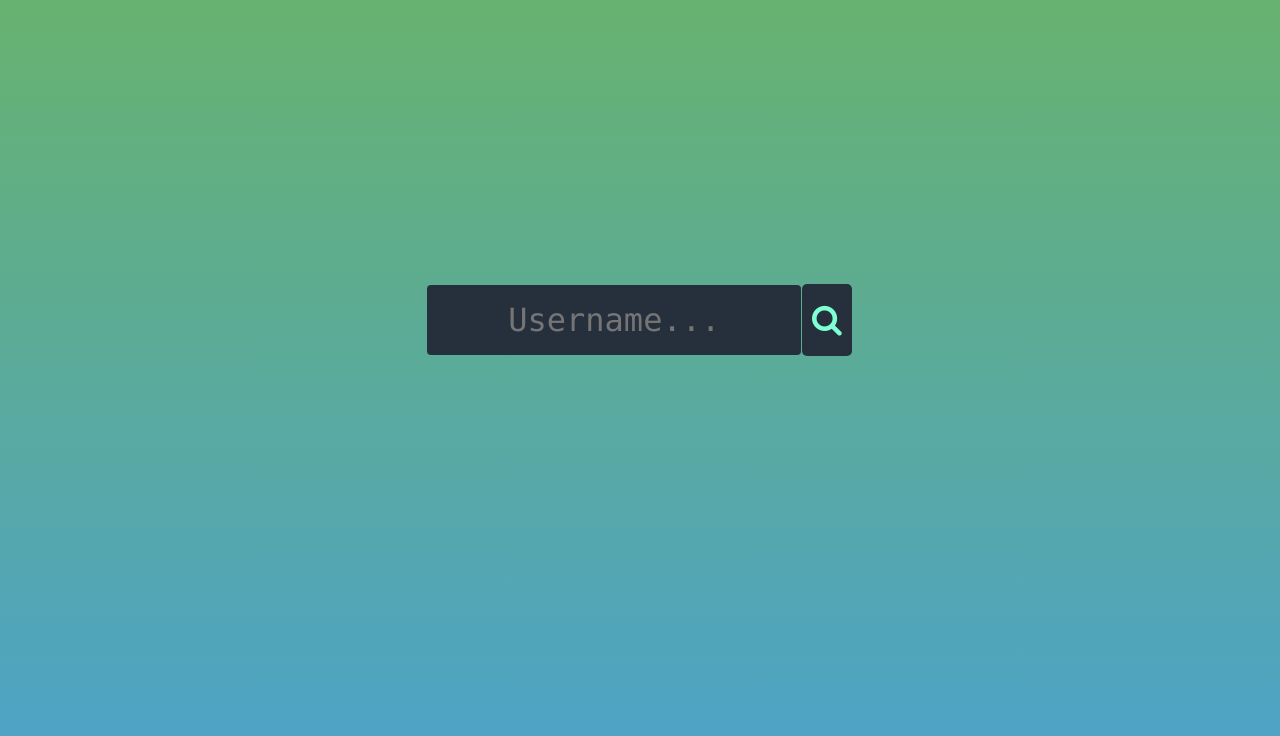
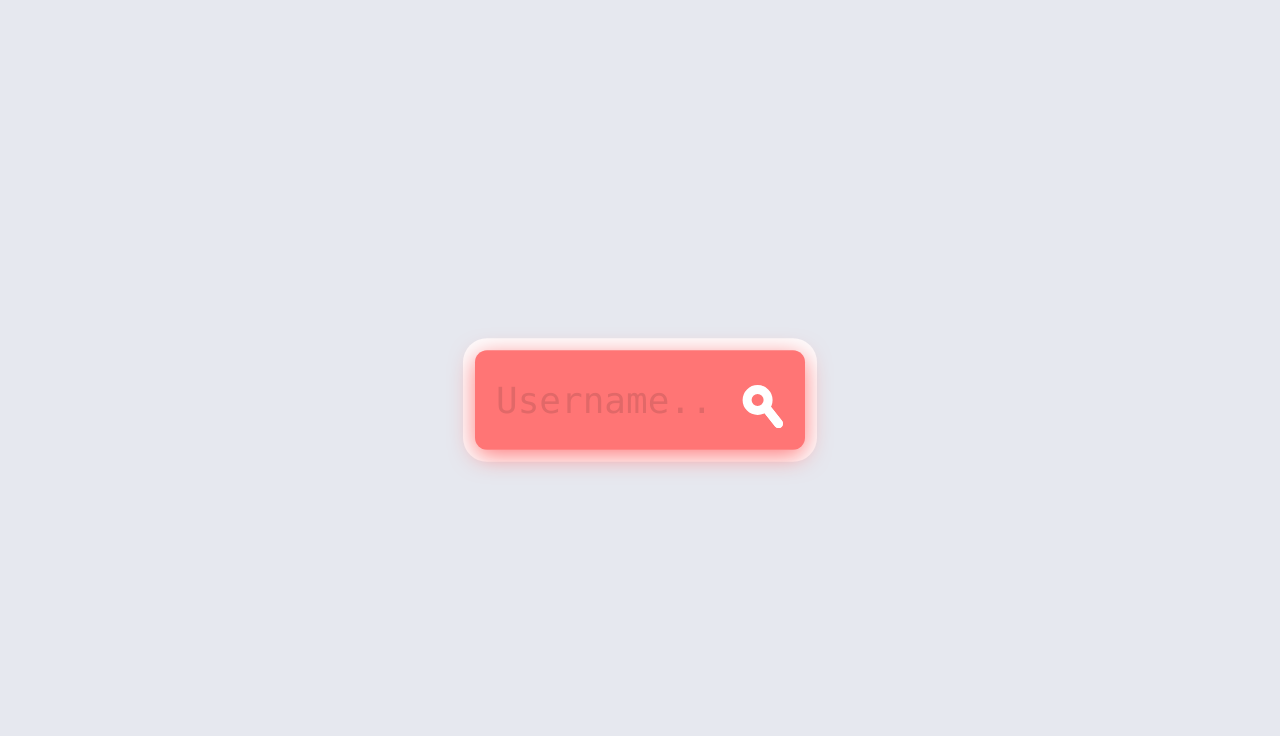
Before and after one commit to jonwk/github-dataviz, a Next.js app in the folder sample-app/: page / in a window 1280 px wide. Shown: the top 736 px of the page. Built offline with nearby package versions, Linux system fonts and the light colour scheme; a web font is replaced by a local one.

Commit message:
Changed main screen UI

```diff
--- a/sample-app/pages/index.js
+++ b/sample-app/pages/index.js
@@ -3,93 +3,262 @@ import Router from "next/router";
 import styled from "styled-components";
 import { helper, colors, fonts } from "../styles";
 
-
 const CenteredContainer = styled.div`
   ${helper.flexCenter};
-  // background-color: ${colors.black};
-  // background-image: linear-gradient(
-  //   ${colors.lightblue} 15%,
-  //   ${colors.orange} 10%,
-  //   ${colors.lightgreen} 90%
-  //  );
 
-  // background: #4b6cb7;  /* fallback for old browsers */
-  // background: -webkit-linear-gradient(to top, #182848, #4b6cb7);  /* Chrome 10-25, Safari 5.1-6 */
-  // background: linear-gradient(to top, #182848, #4b6cb7); /* W3C, IE 10+/ Edge, Firefox 16+, Chrome 26+, Opera 12+, Safari 7+ */
-
-  background: #67b26f; /* fallback for old browsers */
+  background: #4b6cb7; /* fallback for old browsers */
   background: -webkit-linear-gradient(
     to top,
-    #4ca2cd,
-    #67b26f
+    #182848,
+    #4b6cb7
   ); /* Chrome 10-25, Safari 5.1-6 */
   background: linear-gradient(
     to top,
-    #4ca2cd,
-    #67b26f
+    #182848,
+    #4b6cb7
   ); /* W3C, IE 10+/ Edge, Firefox 16+, Chrome 26+, Opera 12+, Safari 7+ */
 
-  color: ${colors.offWhite};
-  height: 100vh;
+  // background: #67b26f; /* fallback for old browsers */
+  // background: -webkit-linear-gradient(
+  //   to top,
+  //   #4ca2cd,
+  //   #67b26f
+  // ); /* Chrome 10-25, Safari 5.1-6 */
+  // background: linear-gradient(
+  //   to top,
+  //   #4ca2cd,
+  //   #67b26f
+  // ); /* W3C, IE 10+/ Edge, Firefox 16+, Chrome 26+, Opera 12+, Safari 7+ */
+
+  // color: ${colors.offWhite};
+  // height: 100vh;
+
+  // form {
+  //   height: 96px;
+  //   // background-color: transparent;
+  //   // border-radius: 5px;
+  //   // padding: 2rem;
+  //   // margin-bottom: 20vh;
+  //   // max-width: 600px;
+  //   // text-align: center;
+  //   // svg {
+  //   //   color: ${colors.blue};
+  //   // }
+
+  //   label {
+  //     display: block;
+  //     font-size: 2.5rem;
+  //     font-weight: 500;
+  //     margin: 2rem;
+  //   }
+  //
+  //
+  // input {
+  //   background-color: #26303c;
+  //   outline: 0;
+  //   border: 0;
+  //   display: inline-block;
+  //   border-radius: 0.25rem;
+  //   width: 76%;
+  //   max-width: 500px;
+  //   margin: 0 auto;
+  //   padding: 1rem;
+  //   color: ${colors.lightgreen};
+  //   font-family: ${fonts.mono};
+  //   font-size: 2rem;
+  //   font-weight: 400;
+  //   text-align: center;
+  // }
+
+  //   button[type="submit"] {
+  //     background-color: #26303c;
+  //     width: 10%;
+  //     min-width: 50px;
+  //     max-width: 500px;
+  //     color: ${colors.lightgreen};
+  //     // color: #5dad94;
+  //     font-size: 2rem;
+  //     font-weight: 400;
+  //     height: 4.5rem;
+  //     max-height: 250px;
+  //     margin: 0 0.775px;
+  //     filter: none;
+  //     border: 0 none;
+  //     cursor: pointer;
+  //     -webkit-border-radius: 5px;
+  //     border-radius: 5px;
+  //   }
+  // }
+
+  // .search-container button:hover {
+  //   opacity: 0.875;
+  //   color: #f0f;
+  //   // color: #51a5be;
+  //   // color:${colors.lightblue};
+  // }
+
+  * {
+    outline: none;
+  }
+
+  html,
+  body {
+    height: 100%;
+    min-height: 100%;
+  }
+
+  body {
+    margin: 0;
+    background-color: #ffd8d8;
+    background: #4b6cb7; /* fallback for old browsers */
+    background: -webkit-linear-gradient(
+      to top,
+      #182848,
+      #4b6cb7
+    ); /* Chrome 10-25, Safari 5.1-6 */
+    background: linear-gradient(
+      to top,
+      #182848,
+      #4b6cb7
+    ); /* W3C, IE 10+/ Edge, Firefox 16+, Chrome 26+, Opera 12+, Safari 7+ */
+  }
+
+  .tb {
+    display: table;
+    width: 100%;
+  }
+
+  .td {
+    display: table-cell;
+    vertical-align: middle;
+  }
+
+  input,
+  button {
+    color: #fff;
+    font-family: ${fonts.mono};
+    padding: 0;
+    margin: 0;
+    border: 0;
+    background-color: transparent;
+  }
+
+  #cover {
+    position: absolute;
+    top: 50%;
+    left: 0;
+    right: 0;
+    width: 550px;
+    padding: 35px;
+    margin: -83px auto 0 auto;
+    background-color: #ff7575;
+    border-radius: 20px;
+    box-shadow: 0 10px 40px #ff7c7c, 0 0 0 20px #ffffffeb;
+    transform: scale(0.6);
+  }
 
   form {
-    background-color: transparent;
-    border-radius: 5px;
-    padding: 2rem;
-    margin-bottom: 20vh;
-    max-width: 600px;
-    text-align: center;
-    svg {
-      color: ${colors.blue};
-    }
-    // label {
-    //   display: block;
-    //   font-size: 2.5rem;
-    //   font-weight: 500;
-    //   margin: 2rem;
-    // }
-    input {
-      background-color: #26303c;
-      outline: 0;
-      border: 0;
-      display: inline-block;
-      border-radius: 0.25rem;
-      width: 76%;
-      max-width: 500px;
-      margin: 0 auto;
-      padding: 1rem;
-      color: ${colors.lightgreen};
-      font-family: ${fonts.mono};
-      font-size: 2rem;
-      font-weight: 400;
-      text-align: center;
+    height: 96px;
   }
 
-    button[type="submit"] {
-      background-color: #26303c;
-      width: 10%;
-      min-width: 50px;
-      max-width: 500px;
-      color: ${colors.lightgreen};
-      // color: #5dad94;
-      font-size: 2rem;
-      font-weight: 400;
-      height: 4.5rem;
-      max-height: 250px;
-      margin: 0 0.775px;
-      filter: none;
-      border: 0 none;
-      cursor: pointer;
-      -webkit-border-radius: 5px;
-      border-radius: 5px;
-    }
+  input[type="text"] {
+    width: 100%;
+    height: 96px;
+    font-size: 60px;
+    line-height: 1;
   }
 
-  .search-container button:hover {
-    opacity: 0.875;
-    color: #f0f;
-    // color: #51a5be;
-    // color:${colors.lightblue};
+  input[type="text"]::placeholder {
+    color: #e16868;
+  }
+
+  #s-cover {
+    width: 1px;
+    padding-left: 35px;
+  }
+
+  button {
+    position: relative;
+    display: block;
+    width: 84px;
+    height: 96px;
+    cursor: pointer;
+  }
+
+  #s-circle {
+    position: relative;
+    // top: -2px;
+    top: 0;
+    left: 15px;
+    width: 50px;
+    height: 50px;
+    margin-top: 0;
+    border-width: 30px;
+    border: 15px solid #fff;
+    background-color: transparent;
+    border-radius: 50%;
+    transition: 0.5s ease all;
+  }
+
+  button span {
+    position: absolute;
+    top: 68px;
+    left: 43px;
+    display: block;
+    width: 45px;
+    height: 15px;
+    background-color: transparent;
+    border-radius: 10px;
+    transform: rotateZ(52deg);
+    transition: 0.5s ease all;
+  }
+
+  button span:before,
+  button span:after {
+    content: "";
+    position: absolute;
+    bottom: 0;
+    right: 0;
+    width: 45px;
+    height: 15px;
+    background-color: #fff;
+    border-radius: 10px;
+    transform: rotateZ(0);
+    transition: 0.5s ease all;
+  }
+
+  #s-cover:hover #s-circle {
+    top: -1px;
+    width: 67px;
+    height: 15px;
+    border-width: 0;
+    background-color: #fff;
+    border-radius: 20px;
+  }
+
+  #s-cover:hover span {
+    top: 50%;
+    left: 56px;
+    width: 25px;
+    margin-top: -9px;
+    transform: rotateZ(0);
+  }
+
+  #s-cover:hover button span:before {
+    bottom: 11px;
+    transform: rotateZ(52deg);
+  }
+
+  #s-cover:hover button span:after {
+    bottom: -11px;
+    transform: rotateZ(-52deg);
+  }
+
+  #s-cover:hover button span:before,
+  #s-cover:hover button span:after {
+    right: -6px;
+    width: 40px;
+    background-color: #fff;
   }
 `;
 
@@ -103,14 +272,15 @@ const Home = () => {
   return (
     <main>
       <head>
-        <link
+        {/* <link
           rel="stylesheet"
           href="https://cdnjs.cloudflare.com/ajax/libs/font-awesome/4.7.0/css/font-awesome.min.css"
-        />
+        /> */}
       </head>
 
       <CenteredContainer>
-          <div className="search-container">
+        <div id="cover">
+          {/* <div className="search-container"> */}
           <form
             id="input-test"
             onSubmit={(e) => {
@@ -121,19 +291,27 @@ const Home = () => {
               });
             }}
           >
+            <div class="tb">
+              <div class="td">
                 <input
                   type="text"
                   id="user-name"
                   placeholder="Username..."
                   onChange={(e) => setUsername(e.target.value || "")}
                 />
+              </div>
+              <div class="td" id="s-cover">
                 <button type="submit" value="search">
-                <i className="fa fa-search" />
+                  {/* <i className="fa fa-search" /> */}
+                  <div id="s-circle"></div>
+                  <span></span>
                 </button>
+              </div>
+            </div>
           </form>
+          {/* </div> */}
         </div>
       </CenteredContainer>
-
     </main>
   );
 };
```
Lines whose indentation alone changed are shown as unchanged.
